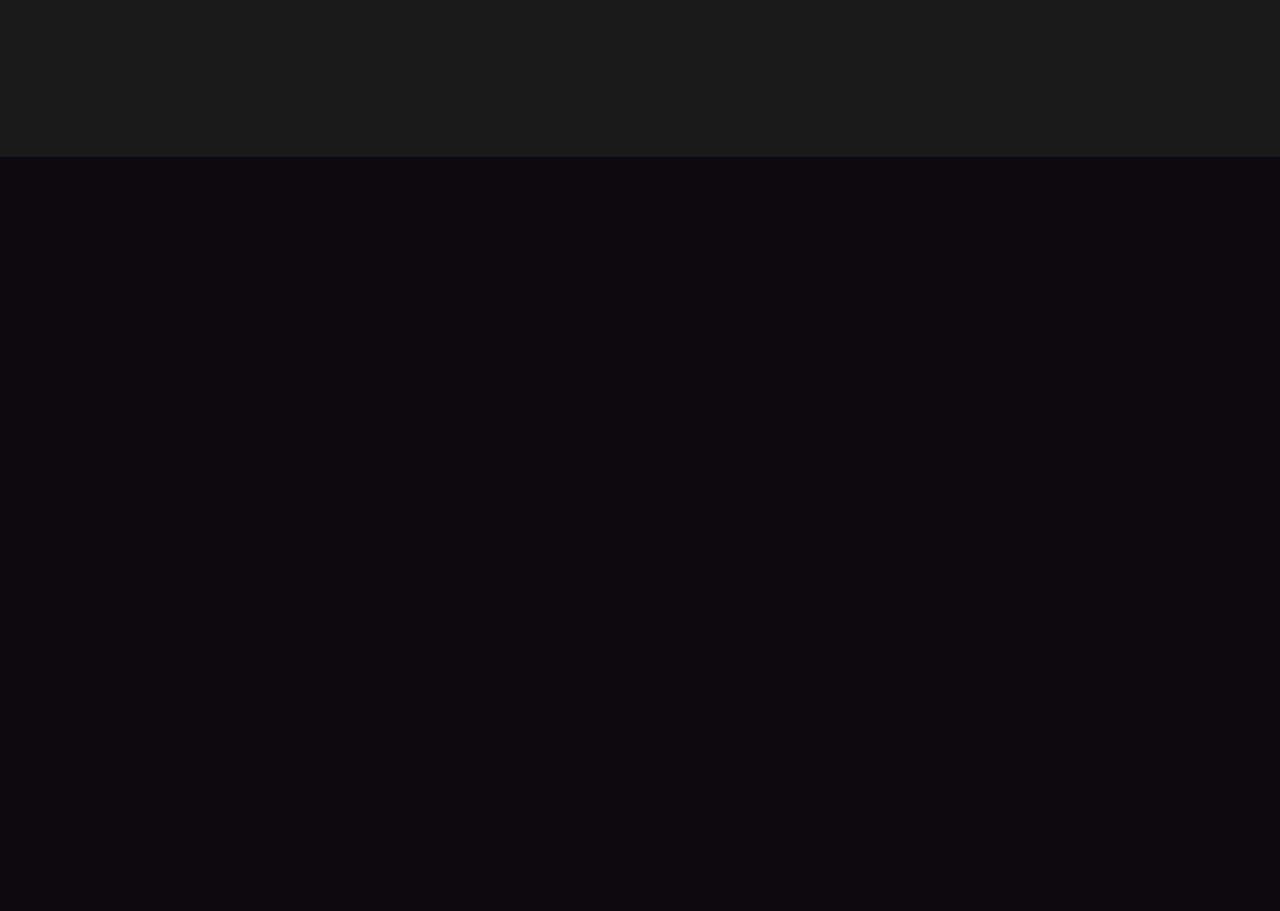
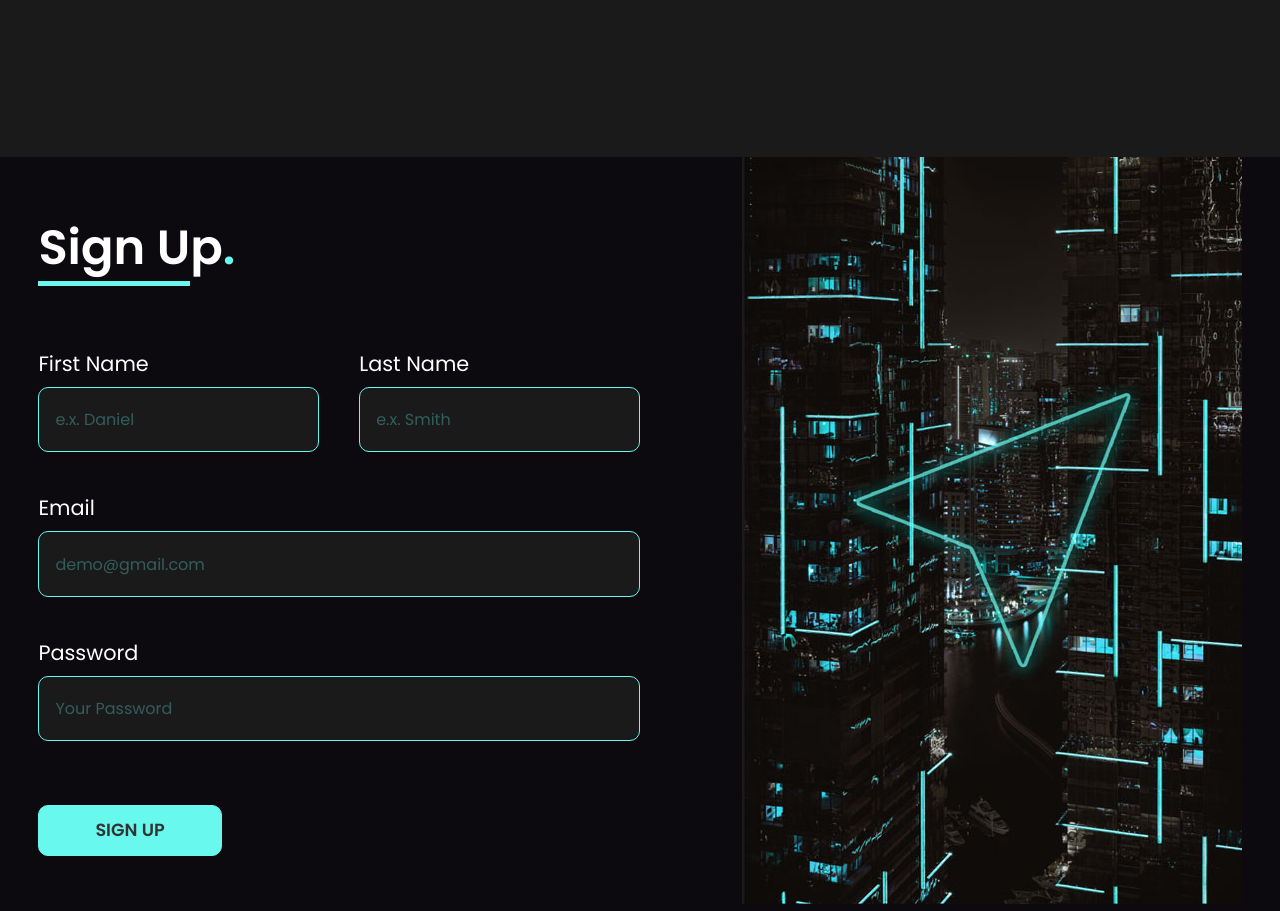
Before and after one commit to kawsersimanto/DG, a plain HTML site: page index.html in a window 1280 px wide. Shown: the part 4970-5881 px from the top of the page. Before the commit the page ends 5127 px from the top, so only its background shows below. Drawn offline with nearby package versions, Linux system fonts and the light colour scheme.

Commit message:
added sign up form

```diff
--- a/index.html
+++ b/index.html
@@ -345,9 +345,40 @@
     <!-- sign up start  -->
 
     <section class="sign-up" id="sign-up">
-
+      <div class="container">
+        <div class="sign-container">
+          <div class="sign-up-form">
+            <h2 class="title"><span class="border-bottom">sign u</span>p<span class="dot">.</span></h2>
+            <form>
+              <div class="first-name">
+                <label for="first-name">First Name</label>
+                <input type="text" name="firstName" id="first-name" placeholder="e.x. Daniel">
+              </div>
+              <div class="last-name">
+                <label for="last-name">Last Name</label>
+                <input type="text" name="lastName" id="last-name" placeholder="e.x. Smith">
+              </div>
+              <div class="email">
+                <label for="email">Email</label>
+                <input type="text" name="email" id="email" placeholder="demo@gmail.com">
+              </div>
+              <div class="password">
+                <label for="password">Password</label>
+                <input type="text" name="password" id="password" placeholder="Your Password">
+              </div>
+            </form>
+            <button class="btn submit-btn">sign up</button>
+          </div>
+          <div class="sign-up-img">
+            <img src="img/form.jpg" alt="dg">
+          </div>
+        </div>
+      </div>
     </section>
 
     <!-- sign up end  -->
+
+
+
   </body>
 </html>
--- a/scss/_responsive.scss
+++ b/scss/_responsive.scss
@@ -49,6 +49,14 @@
   @media only screen and (max-width: 1200px){
     .log-in{
       display: none;
+    }
+
+    .sign-up-form{
+      margin: 4rem 0;
+    }
+
+    .sign-up-img{
+      text-align: center;
     }
   }
 }
@@ -135,5 +143,39 @@
     .service-container{
       justify-content: center;
     }
+
+    .sign-up-form {
+      form{
+        grid-template-columns: 1fr;
+        grid-template-areas:
+        "first-name"
+        "last-name"
+        "email"
+        "password";
+      }
+    }
+
+    .first-name {
+      grid-area: first-name;
+    }
+
+    .last-name {
+      grid-area: last-name;
+    }
+
+    .email {
+      grid-area: email;
+    }
+
+    .password {
+      grid-area: password;
+    }
+
+    .sign-up-img{
+      img{
+        width: 100%;
+      }
+    }
+
   }
 }
--- a/scss/_sign-up.scss
+++ b/scss/_sign-up.scss
@@ -1,7 +1,88 @@
 @import "variables";
 @import "mixin";
+@import "responsive";
 
 .sign-up{
+  height: 80vh;
+}
+
+.sign-container{
   @include flex;
   flex-wrap: wrap;
 }
+
+.sign-up-form {
+  flex: 1 1 35rem;
+  form{
+    margin: 4rem 0;
+    text-align: left;
+    display: grid;
+    grid-template-columns: repeat(2, 1fr);
+    grid-auto-rows: auto;
+    grid-template-areas:
+    "first-name last-name"
+    "email email"
+    "password password";
+    gap: 2.5rem;
+
+    input{
+      margin-top: .5rem;
+      width: 100%;
+      padding: 1.2rem 8rem 1.2rem 1rem;
+      font-family: 'Poppins', sans-serif;
+      font-size: 1rem;
+      font-weight: 400;
+      color: $primary-color;
+      background-color: $background-color-light;
+      border: 0;
+      border: 1px solid $primary-color;
+      border-radius: 10px;
+      &::placeholder{
+        color: $primary-color;
+        opacity: .3;
+      }
+      &:focus{
+        outline: none;
+      }
+    }
+
+  }
+}
+
+label{
+  font-size: 1.3rem;
+  display: block;
+}
+
+.first-name {
+  grid-area: first-name;
+}
+
+.last-name {
+  grid-area: last-name;
+}
+
+.email {
+  grid-area: email;
+}
+
+.password {
+  grid-area: password;
+}
+
+.submit-btn{
+  color: $black-color;
+  background-color: $primary-color;
+  &:hover{
+    color: $primary-color;
+    background-color: $background-color;
+  }
+}
+
+.sign-up-img {
+  flex: 1 1 35rem;
+  text-align: right;
+}
+
+@include hide-button;
+@include element-center;
```
Also changed, not shown: css/style.css, img/form.jpg (added).
